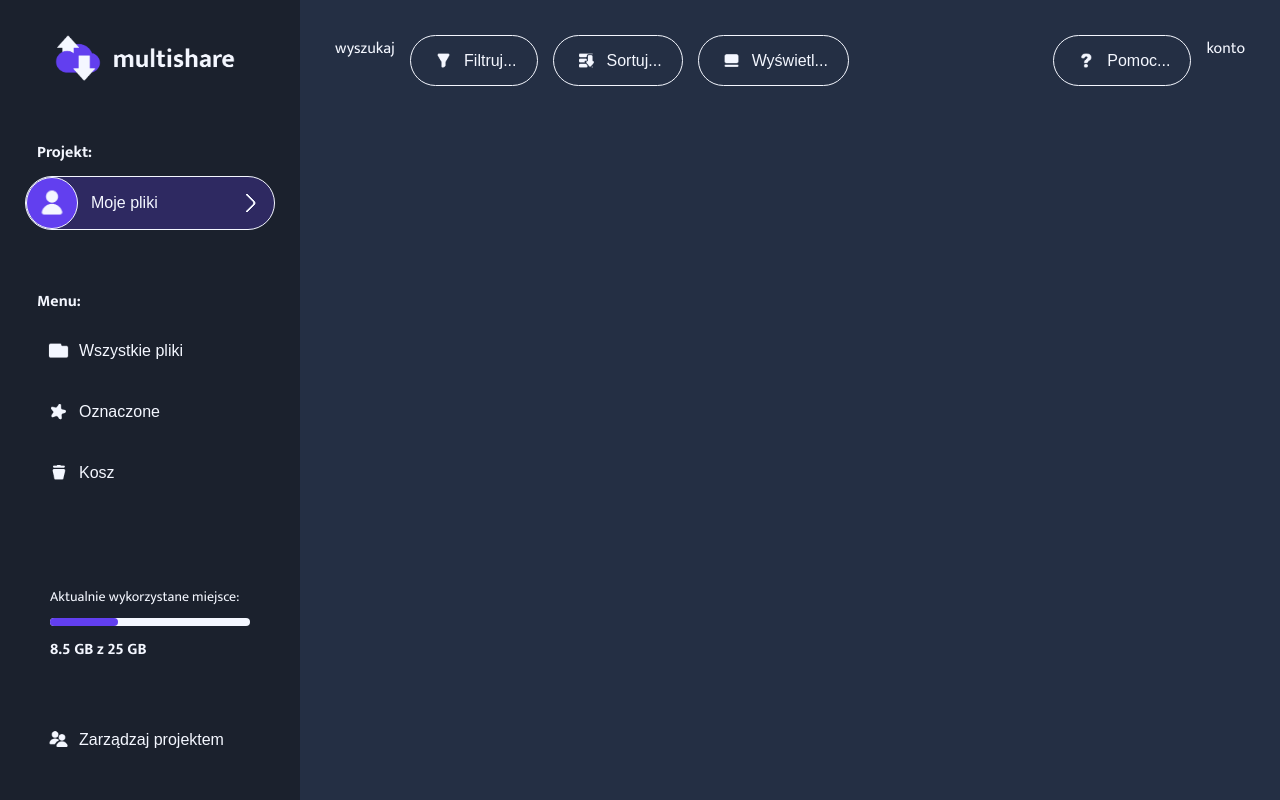
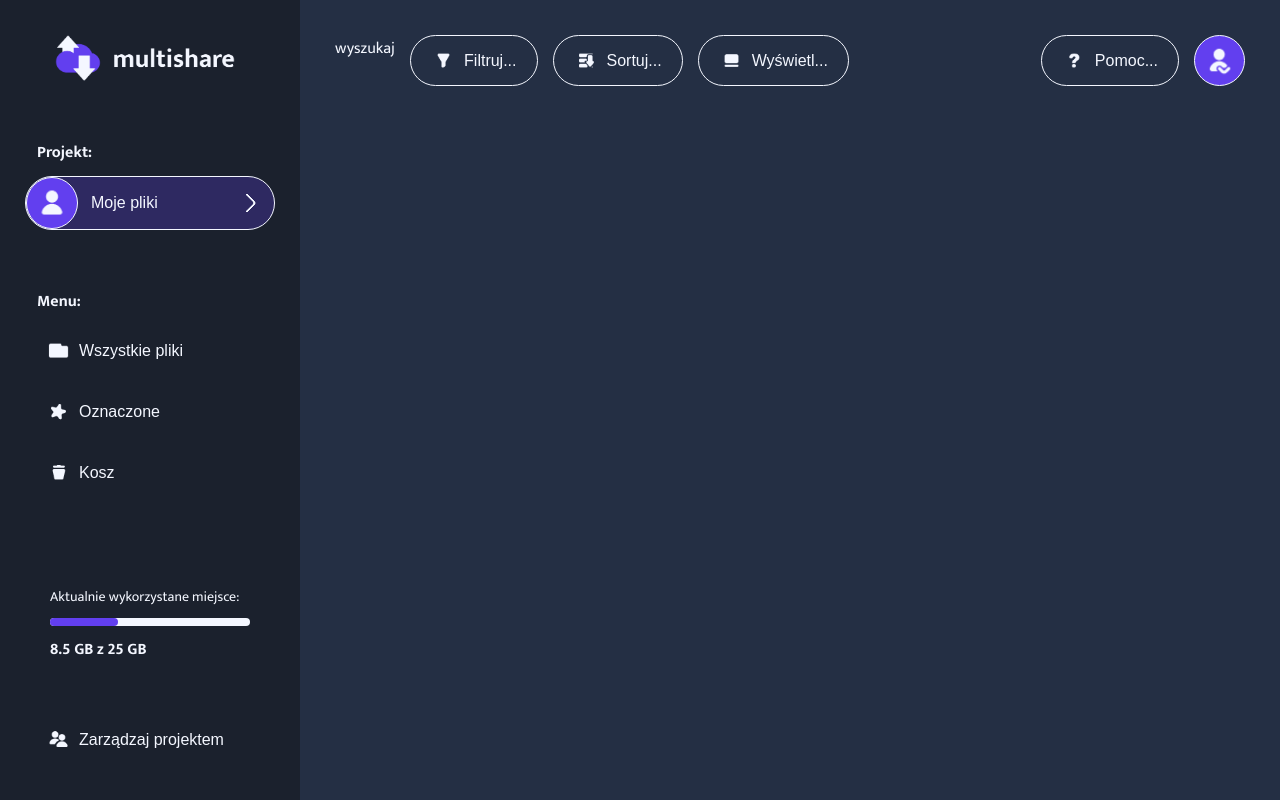
Before and after one commit to BarteXikora/file-explorer-app, a React (Create React App) app: page / in a window 1280 px wide. Built offline with nearby package versions, Linux system fonts and the light colour scheme.

Commit message:
Created user button in top bar.

```diff
--- /dev/null
+++ b/src/components/elements/userButton/UserButton.styled.tsx
@@ -0,0 +1,24 @@
+import styled from 'styled-components'
+import Button from '../button/Button'
+
+const StyledUserButton = styled(Button)`
+    padding: 0;
+    width: 51px;
+    overflow: hidden;
+
+    .user-picture {
+        width: 100%;
+        height: 100%;
+        background-position: center;
+        background-size: 100%;
+        transition: ${(props) => props.theme.transition};
+    }
+
+    &:hover {
+        .user-picture:not(.no-picture) {
+            background-size: 120%;
+        }
+    }
+`
+
+export default StyledUserButton
--- /dev/null
+++ b/src/components/elements/userButton/UserButton.tsx
@@ -0,0 +1,17 @@
+import StyledUserButton from './UserButton.styled'
+import iconUser from '../../../assets/icons/icon-user-account.png'
+
+type UserButtonProps = {
+    userPicture?: string
+}
+
+const UserButton = ({ userPicture }: UserButtonProps) => {
+    return <StyledUserButton>
+        <div
+            className={`user-picture ${!userPicture && 'no-picture'}`}
+            style={{ backgroundImage: `url(${userPicture || iconUser})` }}
+        ></div>
+    </StyledUserButton>
+}
+
+export default UserButton
--- a/src/components/layout/topBar/TopBar.tsx
+++ b/src/components/layout/topBar/TopBar.tsx
@@ -1,6 +1,7 @@
 import StyledTopBar from './TopBar.styled'
 
 import Button from '../../elements/button/Button'
+import UserButton from '../../elements/userButton/UserButton'
 
 import iconFilter from '../../../assets/icons/icon-filter.png'
 import iconSort from '../../../assets/icons/icon-sort.png'
@@ -38,7 +39,7 @@ const TopBar = () => {
                 Pomoc...
             </Button>
 
-            <div>konto</div>
+            <UserButton />
         </div>
 
     </StyledTopBar>
```
Also changed, not shown: src/assets/icons/icon-user-account.png (added).
